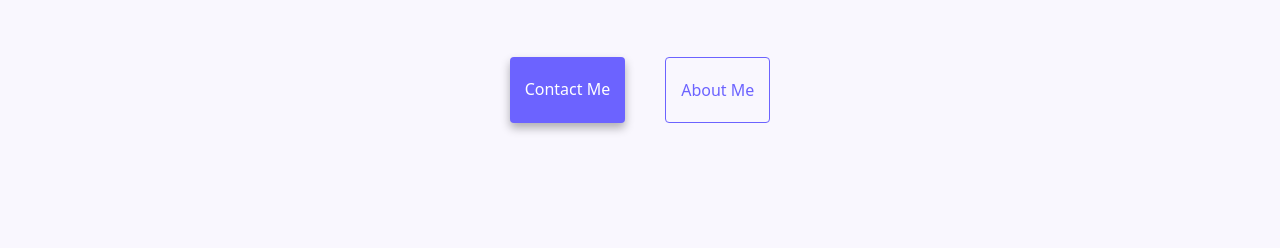
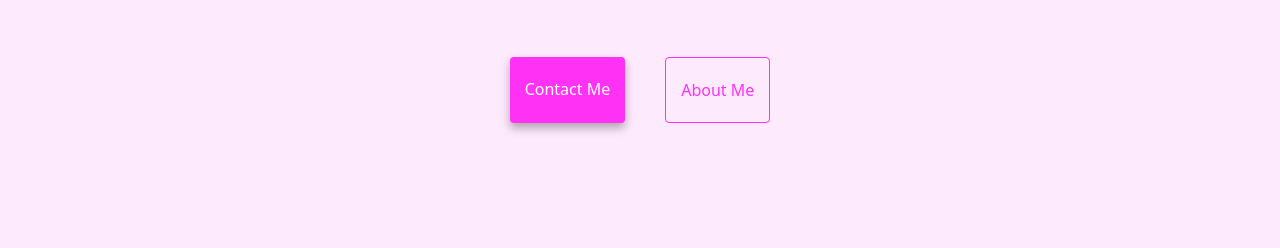
Before and after one commit to DominiqueDykes/portfolio-project, a plain HTML site: page index.html in a window 1280 px wide. Shown: the part 396-644 px from the top of the page. Drawn offline with nearby package versions, Linux system fonts and the light colour scheme.

Commit message:
changed background color

```diff
--- a/styles/portfolio.css
+++ b/styles/portfolio.css
@@ -5,7 +5,7 @@ h1 {
 }
 
 :root {
-  --primary-color: #6c63ff;
+  --primary-color: #fe31f4;
   --secondary-color: #f5f2fe;
   --box-shadow: 0 5px 10px rgba(0, 0, 0, 0.3);
 }
@@ -16,7 +16,7 @@ body {
 }
 
 .beginner {
-  background: #f9f7fe;
+  background: #fdeafd;
   text-align: center;
   padding: 60px 20px;
 }
@@ -198,7 +198,7 @@ footer a {
 }
 
 footer .contact-box {
-  background: var(--secondary-color);
+  background: #f3c5f1;
   padding: 30px 120px;
   border-radius: 10px;
 }
```
